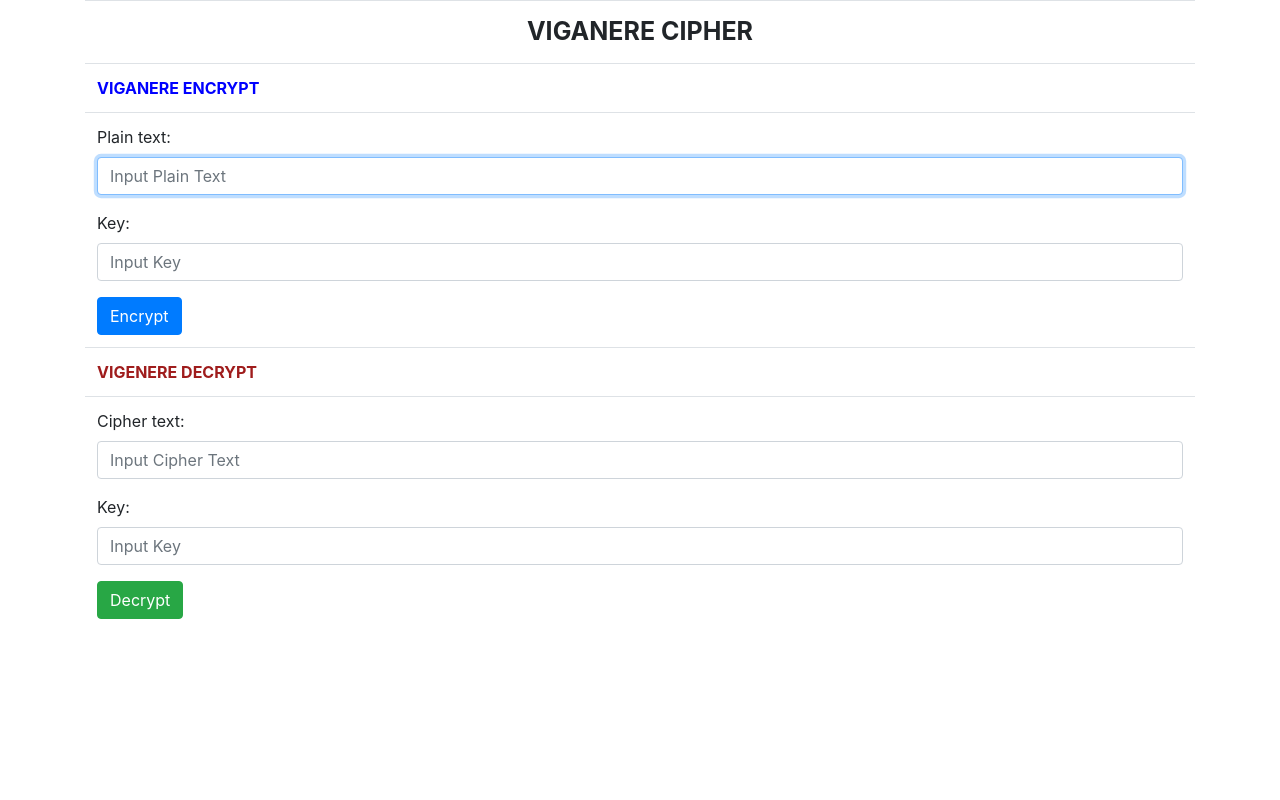
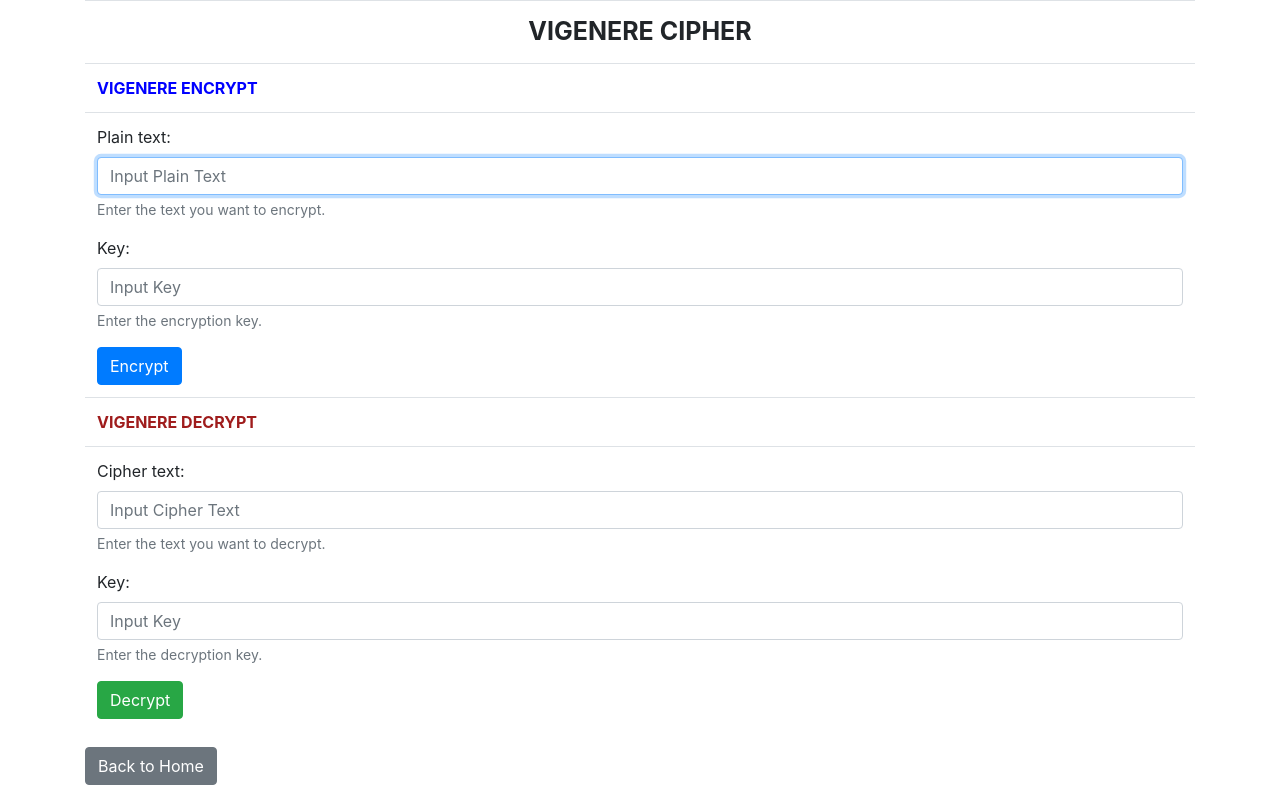
Before and after one commit to ducdut/bmttnc-hutech-2180604021, a Flask app: page /vigenere in a window 1280 px wide. Run offline with Flask 3, Linux system fonts and the light colour scheme.

Commit message:
[add] lab-03

```diff
--- a/lab-03/templates/playfair.html
+++ b/lab-03/templates/playfair.html
@@ -15,10 +15,12 @@
                     <div class="mb-3">
                         <label class="form-label">Plain text:</label>
                         <input type="text" class="form-control" name="inputPlainTextPlayfair" placeholder="Input Plain Text" required autofocus/>
+                        <small class="form-text text-muted">Enter the text you want to encrypt.</small>
                     </div>
                     <div class="mb-3">
                         <label class="form-label">Key:</label>
                         <input type="text" class="form-control" name="inputKeyPlayfair" placeholder="Input Key" required/>
+                        <small class="form-text text-muted">Enter the encryption key.</small>
                     </div>
                     <button type="submit" class="btn btn-warning">Encrypt (Playfair)</button>
                     </form>
@@ -33,16 +35,19 @@
                 <div class="mb-3">
                     <label class="form-label">Cipher text:</label>
                     <input type="text" class="form-control" name="inputCipherTextPlayfair" placeholder="Input Cipher Text" required autofocus/>
+                    <small class="form-text text-muted">Enter the text you want to decrypt.</small>
                 </div>
                 <div class="mb-3">
                     <label class="form-label">Key:</label>
                     <input type="text" class="form-control" name="inputKeyPlayfair" placeholder="Input Key" required/>
+                    <small class="form-text text-muted">Enter the decryption key.</small>
                 </div>
                 <button type="submit" class="btn btn-warning">Decrypt (Playfair)</button>
                 </form>
             </td>
             </tr>
         </table>
+        <a href="/" class="btn btn-secondary">Back to Home</a>
     </div>
 </body>
 </html>
--- a/lab-03/templates/railfence.html
+++ b/lab-03/templates/railfence.html
@@ -15,10 +15,12 @@
                     <div class="mb-3">
                         <label class="form-label">Plain text:</label>
                         <input type="text" class="form-control" name="inputPlainTextRailFence" placeholder="Input Plain Text" required autofocus/>
+                        <small class="form-text text-muted">Enter the text you want to encrypt.</small>
                     </div>
                     <div class="mb-3">
                         <label class="form-label">Key:</label>
                         <input type="number" class="form-control" name="inputKeyRailFence" placeholder="Input Key" required/>
+                        <small class="form-text text-muted">Enter the encryption key.</small>
                     </div>
                     <button type="submit" class="btn btn-info">Encrypt (Rail Fence)</button>
                 </form>
@@ -31,16 +33,19 @@
                     <div class="mb-3">
                         <label class="form-label">Cipher text:</label>
                         <input type="text" class="form-control" name="inputCipherTextRailFence" placeholder="Input Cipher Text" required autofocus/>
+                        <small class="form-text text-muted">Enter the text you want to decrypt.</small>
                     </div>
                     <div class="mb-3">
                         <label class="form-label">Key:</label>
                         <input type="number" class="form-control" name="inputKeyRailFence" placeholder="Input Key" required/>
+                        <small class="form-text text-muted">Enter the decryption key.</small>
                     </div>
                     <button type="submit" class="btn btn-info">Decrypt (Rail Fence)</button>
                 </form>
             </td>
             </tr>
         </table>
+        <a href="/" class="btn btn-secondary">Back to Home</a>
     </div>
 </body>
 </html>
--- a/lab-03/templates/transposition.html
+++ b/lab-03/templates/transposition.html
@@ -14,10 +14,12 @@
                 <div class="mb-3">
                     <label class="form-label">Plain text:</label>
                     <input type="text" class="form-control" name="inputPlainTextTransposition" placeholder="Input Plain Text" required autofocus/>
+                    <small class="form-text text-muted">Enter the text you want to encrypt.</small>
                 </div>
                 <div class="mb-3">
                     <label class="form-label">Key:</label>
                     <input type="text" class="form-control" name="inputKeyTransposition" placeholder="Input Key" required/>
+                    <small class="form-text text-muted">Enter the encryption key.</small>
                 </div>
                 <button type="submit" class="btn btn-secondary">Encrypt (Transposition)</button>
                 </form>
@@ -30,16 +32,19 @@
                 <div class="mb-3">
                     <label class="form-label">Cipher text:</label>
                     <input type="text" class="form-control" name="inputCipherTextTransposition" placeholder="Input Cipher Text" required autofocus/>
+                    <small class="form-text text-muted">Enter the text you want to decrypt.</small>
                 </div>
                 <div class="mb-3">
                     <label class="form-label">Key:</label>
                     <input type="text" class="form-control" name="inputKeyDecryptTransposition" placeholder="Input Key" required/>
+                    <small class="form-text text-muted">Enter the decryption key.</small>
                 </div>
                 <button type="submit" class="btn btn-secondary">Decrypt (Transposition)</button>
                 </form>
             </td>
             </tr>
         </table>
+        <a href="/" class="btn btn-secondary">Back to Home</a>
     </div>
 </body>
 </html>
--- a/lab-03/templates/vigenere.html
+++ b/lab-03/templates/vigenere.html
@@ -1,29 +1,33 @@
 <!DOCTYPE html>
 <html lang="en">
 <head>
+    <meta charset="UTF-8">
+    <meta name="viewport" content="width=device-width, initial-scale=1.0">
     <title>VIGENERE Cipher</title>
     <link href="https://cdn.jsdelivr.net/npm/bootstrap@4.6.2/dist/css/bootstrap.min.css" rel="stylesheet"/>
 </head>
 <body>
     <div class="container">
         <table class="table">
-            <tr><td style="text-align: center; font-weight: bold; font-size: 25px;">VIGANERE CIPHER</td></tr>
-            <tr><td style="font-weight: bold; color:blue">VIGANERE ENCRYPT</td></tr>
+            <tr><td style="text-align: center; font-weight: bold; font-size: 25px;">VIGENERE CIPHER</td></tr>
+            <tr><td style="font-weight: bold; color:blue">VIGENERE ENCRYPT</td></tr>
             <tr>
                 <td>
                     <form method="POST" action="/vigenere/encrypt">
                         <div class="mb-3">
                             <label class="form-label">Plain text:</label>
                             <input type="text" class="form-control" name="inputPlainTextVigenere" placeholder="Input Plain Text" required autofocus/>
+                            <small class="form-text text-muted">Enter the text you want to encrypt.</small>
                         </div>
                         <div class="mb-3">
                             <label class="form-label">Key:</label>
-                            <input type="number" class="form-control" name="inputKeyEncryptVigenere" placeholder="Input Key" required/>
-                                    </div>
-                                    <button type="submit" class="btn btn-primary">Encrypt</button>
-                                </form>
-                                </td>
-                                    </tr>
+                            <input type="text" class="form-control" name="inputKeyEncryptVigenere" placeholder="Input Key" required/>
+                            <small class="form-text text-muted">Enter the encryption key.</small>
+                        </div>
+                        <button type="submit" class="btn btn-primary">Encrypt</button>
+                    </form>
+                </td>
+            </tr>
             <tr><td style="font-weight: bold; color:rgb(159, 28, 28)">VIGENERE DECRYPT</td></tr>
             <tr>
                 <td>
@@ -31,16 +35,19 @@
                         <div class="mb-3">
                             <label class="form-label">Cipher text:</label>
                             <input type="text" class="form-control" name="inputCipherTextVigenere" placeholder="Input Cipher Text" required/>
+                            <small class="form-text text-muted">Enter the text you want to decrypt.</small>
                         </div>
                         <div class="mb-3">
                             <label class="form-label">Key:</label>
-                            <input type="number" class="form-control" name="inputKeyDecryptVigenere" placeholder="Input Key" required/>
+                            <input type="text" class="form-control" name="inputKeyDecryptVigenere" placeholder="Input Key" required/>
+                            <small class="form-text text-muted">Enter the decryption key.</small>
                         </div>
                         <button type="submit" class="btn btn-success">Decrypt</button>
                     </form>
                 </td>
             </tr>
         </table>
+        <a href="/" class="btn btn-secondary">Back to Home</a>
     </div>
 </body>
 </html>
```
Also changed, not shown: lab-03/templates/caesar.html (+6 -1 lines).
